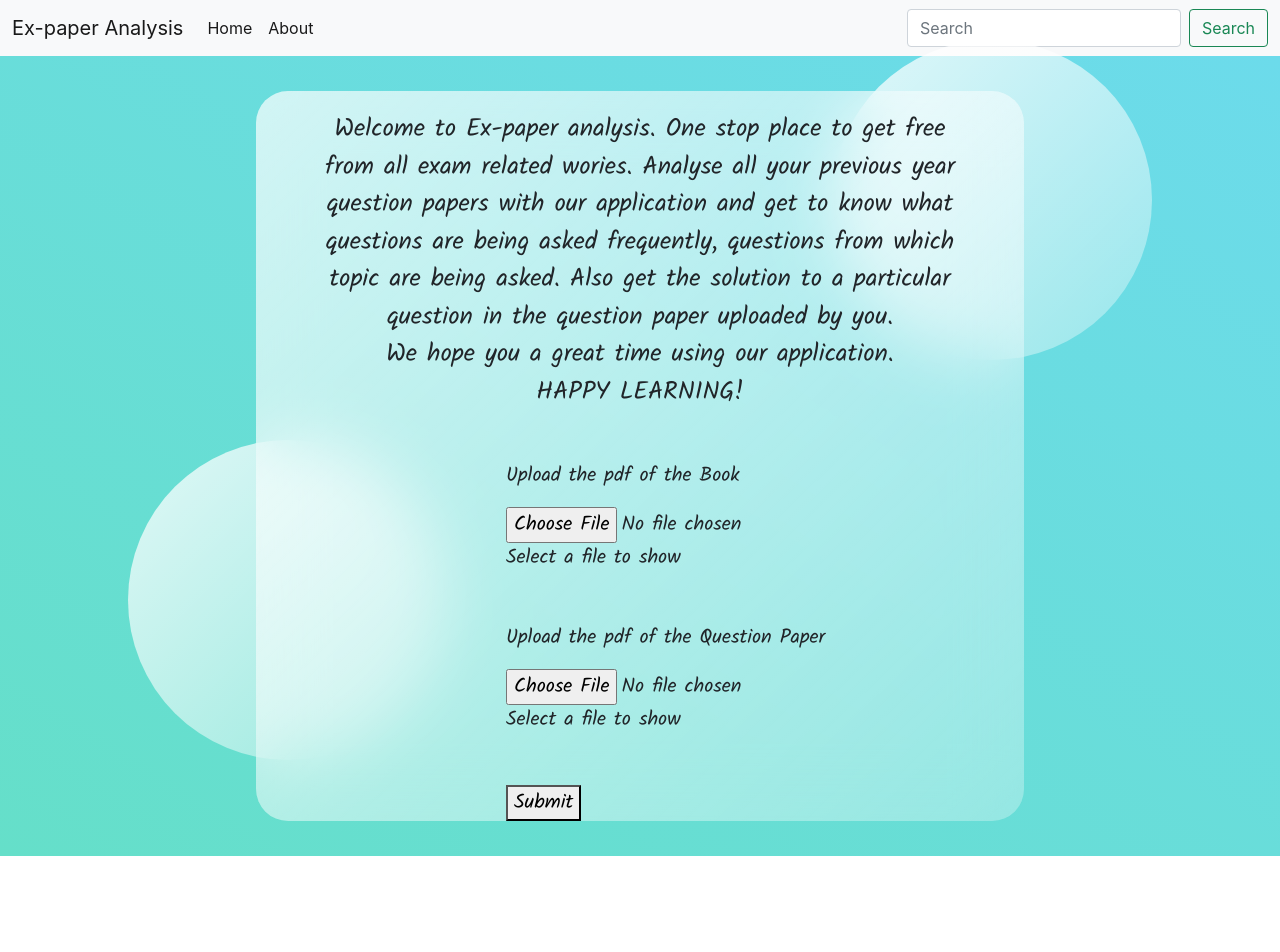
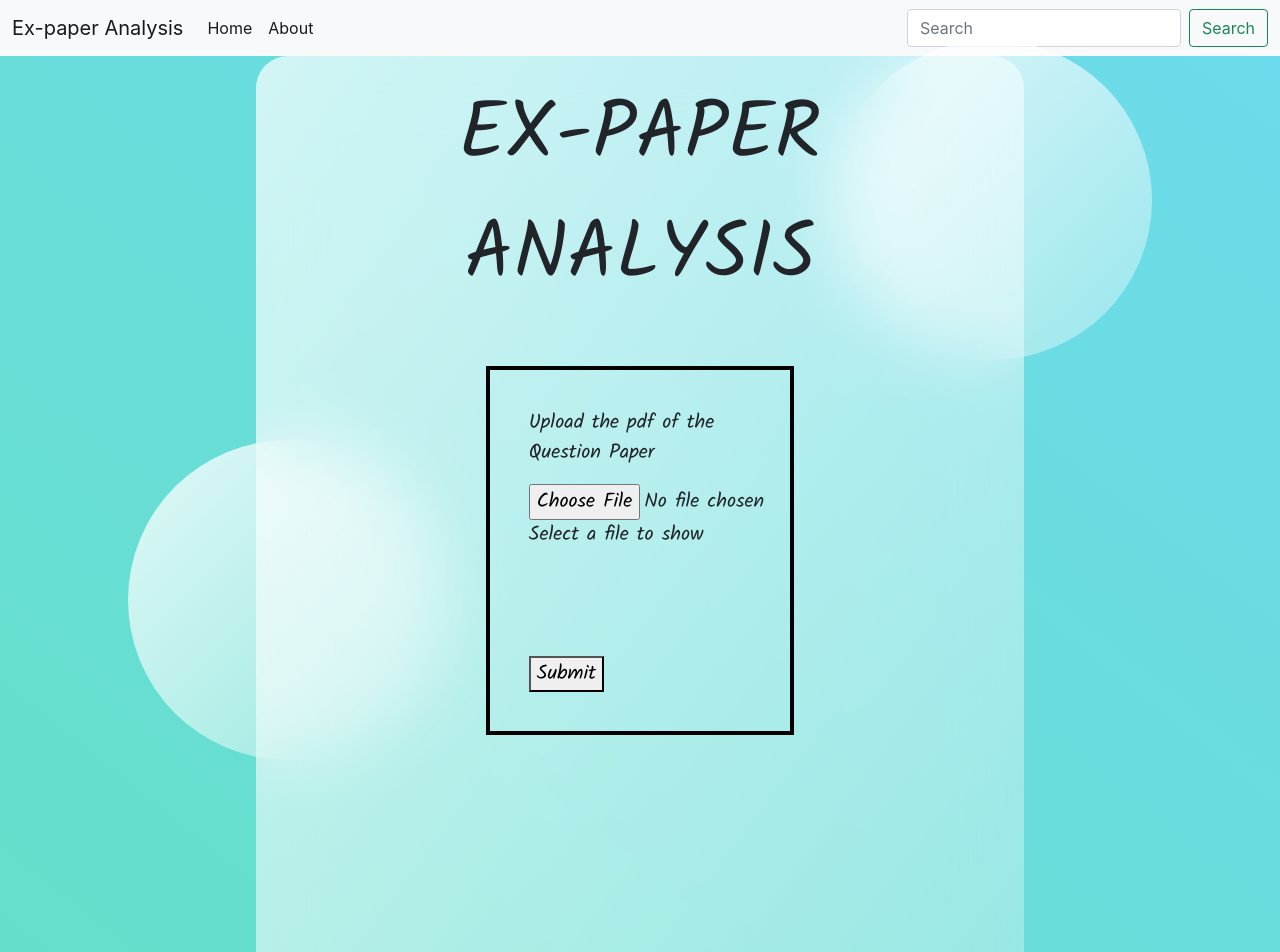
Before and after one commit to bawejagb/Ex_Paper_Analysis_Project, a React (Create React App) app in the folder FrontEnd/: page / in a window 1280 px wide. Shown: the top 952 px of the page. Before the commit the page ends 856 px from the top, so only its background shows below. Built offline with nearby package versions, Linux system fonts and the light colour scheme.

Commit message:
window changed

```diff
--- a/FrontEnd/src/App.js
+++ b/FrontEnd/src/App.js
@@ -7,6 +7,7 @@ import SubmitB from "./components/SubmitB";
 import { BrowserRouter, Route } from "react-router-dom";
 import AnswerDisplay from "./components/answerDisplay";
 import { useState } from "react";
+import Footer from "./components/footer";
 
 function App() {
   const [dataProp, setDataProp] = useState();
@@ -18,6 +19,7 @@ function App() {
           <Route exact path="/">
             <Card />
             <FileUpload setDataProp={setDataProp} />
+           <Footer/>
           </Route>
           <Route exact path="/display">
             <AnswerDisplay dataProp={dataProp}/>
--- a/FrontEnd/src/components/Card.js
+++ b/FrontEnd/src/components/Card.js
@@ -8,7 +8,7 @@ align-items:center;
 text-overflow: ellipsis;
 overflow: hidden;
 font-weight: 500;
-font-size:25px;
+font-size:80px;
 margin-top:20px;
 margin-left:50px;
 margin-right:50px;
@@ -16,11 +16,8 @@ font-family: 'Kalam', cursive;
 `;
 function Card() {
   return (
-  <Container>Welcome to Ex-paper analysis. One stop place to get free from all exam related wories. Analyse all your previous year question papers with our application and get to know what questions are being asked frequently, questions from which topic are being asked. Also get the solution to a particular question in the question paper uploaded by you.
-  <br/>
-    We hope you a great time using our application.
-    <br/>
-    HAPPY LEARNING!
+  <Container>
+    EX-PAPER ANALYSIS
 
 
      </Container>
--- a/FrontEnd/src/components/FileUpload.js
+++ b/FrontEnd/src/components/FileUpload.js
@@ -9,11 +9,19 @@ import Axios from "axios";
 const Container = styled.div`
   align-items: center;
   justify-content: center;
-  margin-left: 250px;
-  margin-right: 100px;
-  margin-top: 50px;
+  margin-left: 30%;
+  margin-right: 30%;
+  margin-top:  50px;
   font-family: "Kalam", cursive;
   font-size: 20px;
+  border: 4px solid black;
+  padding-top: 5%;
+  padding-right: 5%;
+  padding-bottom: 5%;
+  padding-left: 5%;
+
+
+
 `;
 function FileUpload({setDataProp}) {
   const history = useHistory();
@@ -42,7 +50,7 @@ function FileUpload({setDataProp}) {
       formdata.append("file", selectedPaperFile,{
         contentType: "application/pdf",
       });
-      Axios.post("https://da1c-27-255-222-25.ngrok.io/uploadpaper",formdata,{
+      Axios.post("https://cc70-124-253-108-202.ngrok.io/uploadpaper",formdata,{
         headers: {
           'Content-Type': "application/pdf"
         },
@@ -65,25 +73,6 @@ function FileUpload({setDataProp}) {
 
   return (
     <>
-      <Container>
-        <p>Upload the pdf of the Book </p>
-        <input
-          type="file"
-          name="file"
-          onChange={changeHandler1}
-          accept="application/pdf"
-        />
-        {isFilePicked ? (
-          <div>
-            <p>Filename:{selectedBookFile.name}</p>
-            <p>Filetype:{selectedBookFile.type}</p>
-            <p>Size in bytes:{selectedBookFile.size}</p>
-          </div>
-        ) : (
-          <p>Select a file to show</p>
-        )}
-        <div></div>
-      </Container>
 
       <Container>
         <p>Upload the pdf of the Question Paper </p>
@@ -102,11 +91,14 @@ function FileUpload({setDataProp}) {
         ) : (
           <p>Select a file to show</p>
         )}
-        <div></div>
+        <br/>
+        <br/>
+        <br/>
+
+        <button onClick={handleSubmission}>Submit</button>
+
       </Container>
-      <Container>
-        <button onClick={handleSubmission}>Submit</button>
-      </Container>
+
     </>
   );
 }
--- /dev/null
+++ b/FrontEnd/src/components/footer.js
@@ -0,0 +1,18 @@
+import React from 'react'
+import styled from "styled-components";
+
+const Container=styled.div`
+margin-top:40%;
+margin-left:40%;
+font-size:20px;
+`
+
+;
+
+const footer = () => {
+  return (
+    <Container>MADE BY TEAM MOMENTUM</Container>
+  )
+}
+
+export default footer;
```
